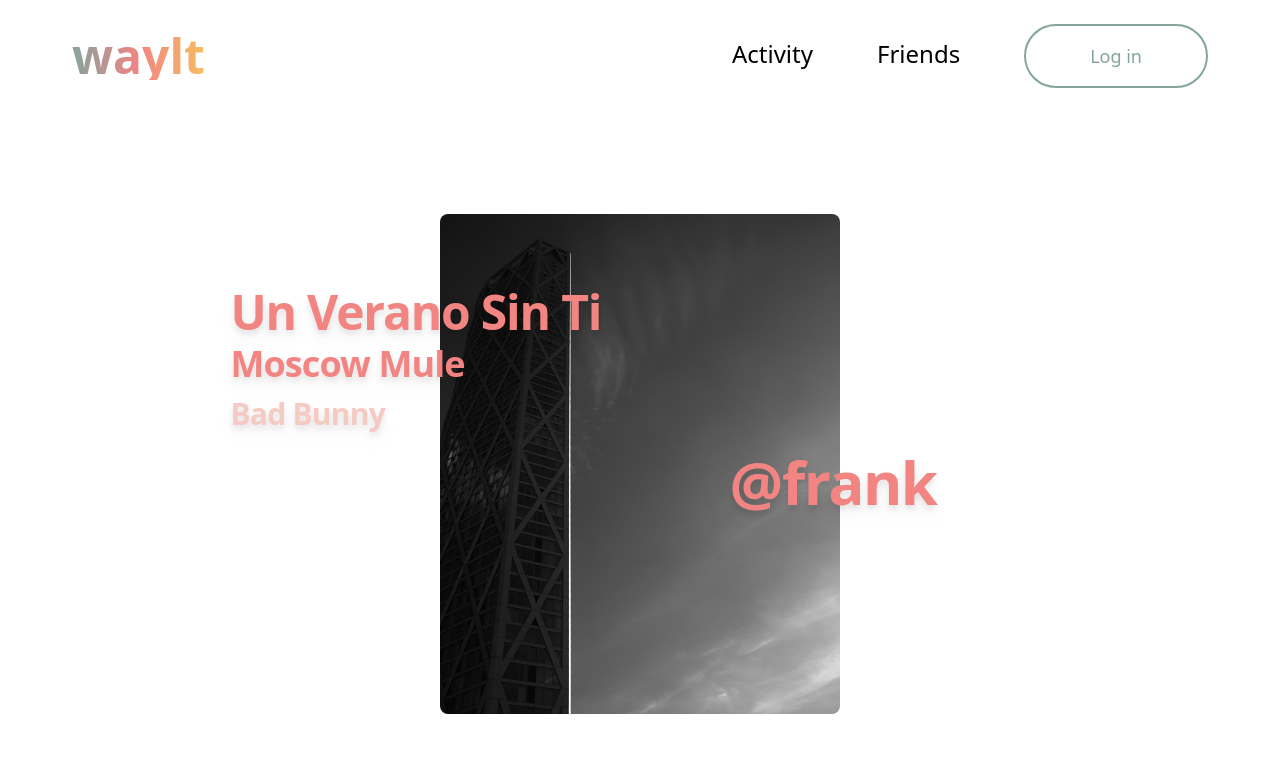
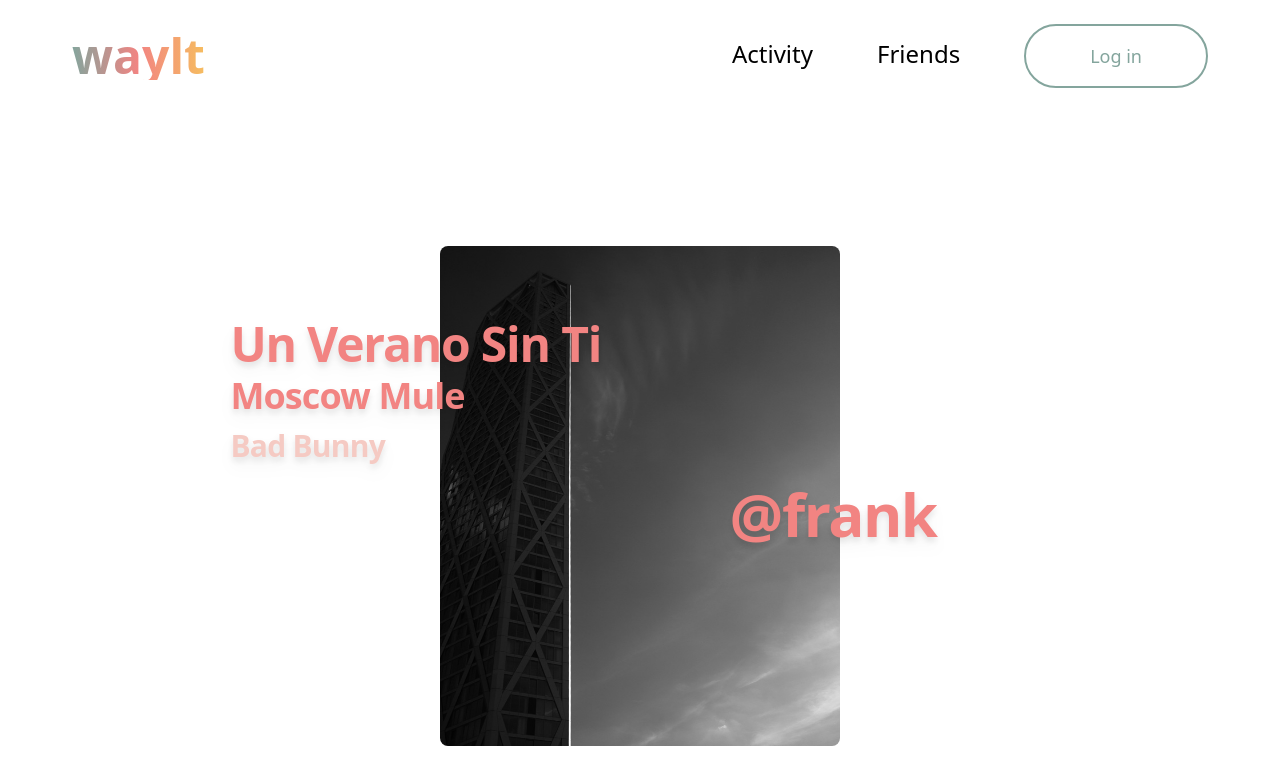
Before and after one commit to ntn-nicholas/waylt, a React (Create React App) app in the folder frontend/: page /friends in a window 1280 px wide. Shown: the top 784 px of the page. Built offline with nearby package versions, Linux system fonts and the light colour scheme.

Commit message:
margin fixed/navbar sticky in all pages

```diff
--- a/frontend/src/components/Friends.tsx
+++ b/frontend/src/components/Friends.tsx
@@ -10,7 +10,7 @@
 
 export default function Temp() {
   return (
-    <div className="snap-y snap-mandatory h-screen w-screen overflow-scroll sm:-mt-32">
+    <div className="snap-y snap-mandatory h-screen w-screen overflow-scroll sm:-mt-24">
       {[
         {
           username: "frank",
--- a/frontend/src/components/Navbar.tsx
+++ b/frontend/src/components/Navbar.tsx
@@ -4,7 +4,7 @@
 
 export default function Navbar() {
     return (
-        <nav className="flex items-center justify-between flex-wrap bg-white p-6 mb-20 h-30">
+        <nav className="flex items-center justify-between flex-wrap bg-white p-6 mb-20 h-30 sticky top-0 z-50">
             <div className="flex-grow flex items-center w-auto ">
                 <div className="flex-grow">
                     <Link
```
